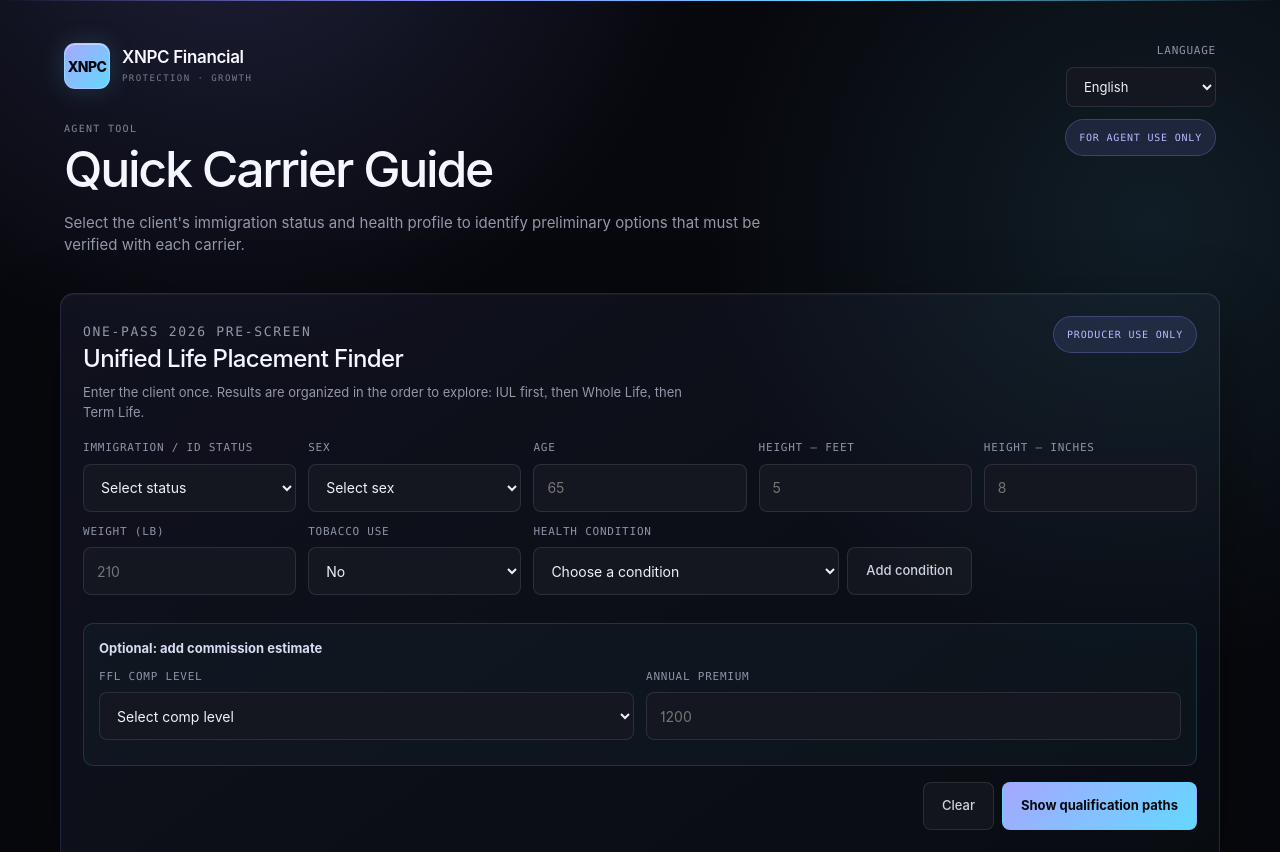
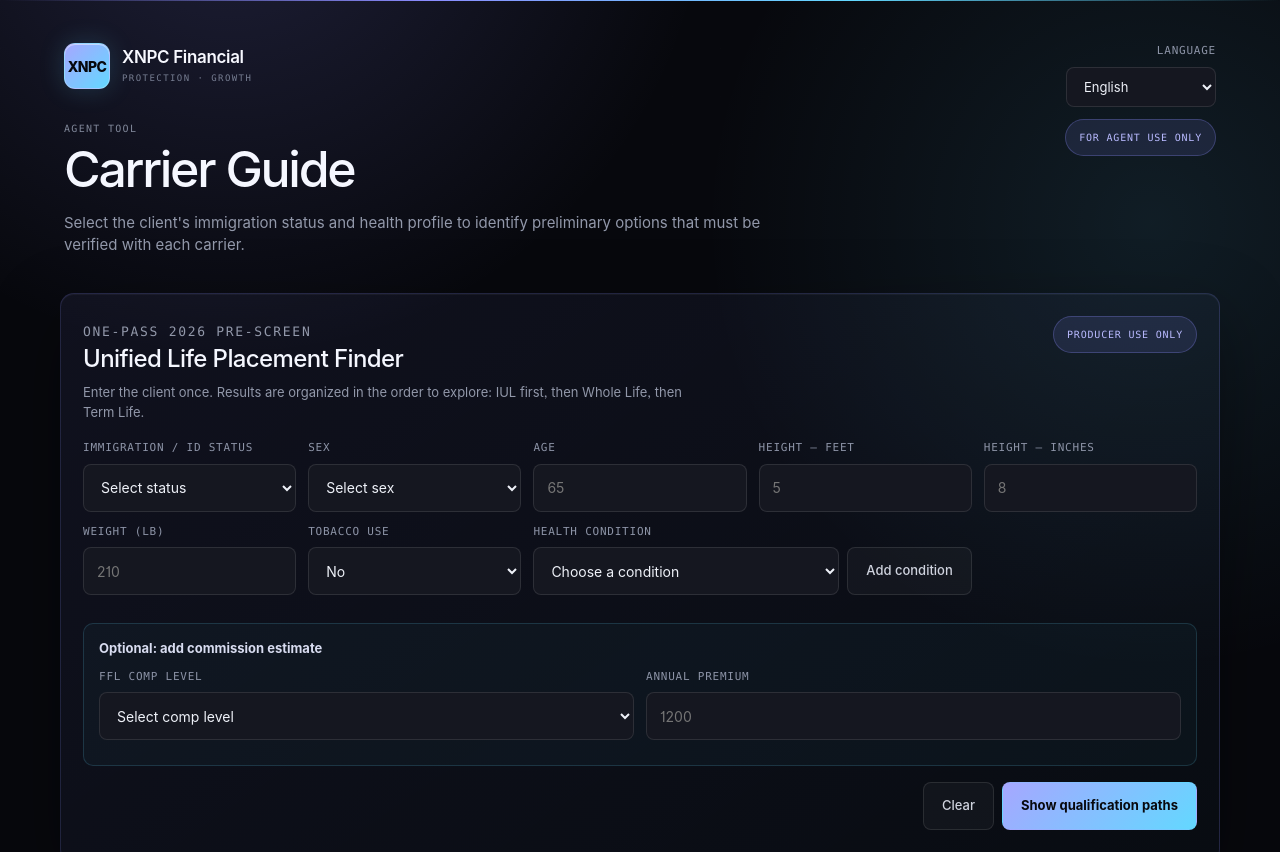
Before and after one commit to theemariogarcia/xnpc-carrier-guide-es, a plain HTML site: page index.html in a window 1280 px wide. Shown: the top 852 px of the page. Drawn offline with Linux system fonts and the light colour scheme.

Commit message:
Rename site to Carrier Guide

```diff
--- a/index.html
+++ b/index.html
@@ -4,7 +4,7 @@
   <meta charset="utf-8">
   <meta name="viewport" content="width=device-width, initial-scale=1">
   <meta name="theme-color" content="#07080d">
-  <title>Guía rápida de carriers | XNPC Financial</title>
+  <title>Carrier Guide | XNPC Financial</title>
   <style>
     :root {
       --navy: #8b8cff;
@@ -539,7 +539,7 @@
           <span class="brand-copy"><strong>XNPC Financial</strong><span data-i18n="tagline">PROTECCIÓN · CRECIMIENTO</span></span>
         </div>
         <p class="eyebrow" data-i18n="eyebrow">Herramienta para agentes</p>
-        <h1 id="page-title" data-i18n="title">Guía rápida de carriers</h1>
+        <h1 id="page-title" data-i18n="title">Carrier Guide</h1>
         <p class="lead" data-i18n="lead">Selecciona el estatus migratorio y el nivel de salud del cliente para identificar opciones preliminares que deben verificarse con cada carrier.</p>
       </div>
       <div class="hero-actions">
@@ -790,10 +790,10 @@
   <script>
     const i18n = {
       es: {
-        pageTitle: "Guía rápida de carriers | XNPC Financial",
+        pageTitle: "Carrier Guide | XNPC Financial",
         tagline: "PROTECCIÓN · CRECIMIENTO",
         eyebrow: "Herramienta para agentes",
-        title: "Guía rápida de carriers",
+        title: "Carrier Guide",
         lead: "Selecciona el estatus migratorio y el nivel de salud del cliente para identificar opciones preliminares que deben verificarse con cada carrier.",
         languageLabel: "Idioma",
         internal: "Uso interno de agentes",
@@ -819,10 +819,10 @@
         tableNote: "La tabla completa aparece abajo. Aplica filtros para reducirla."
       },
       en: {
-        pageTitle: "Quick Carrier Guide | XNPC Financial",
+        pageTitle: "Carrier Guide | XNPC Financial",
         tagline: "PROTECTION · GROWTH",
         eyebrow: "Agent tool",
-        title: "Quick Carrier Guide",
+        title: "Carrier Guide",
         lead: "Select the client's immigration status and health profile to identify preliminary options that must be verified with each carrier.",
         languageLabel: "Language",
         internal: "For agent use only",
```
Also changed, not shown: 1 other file.
